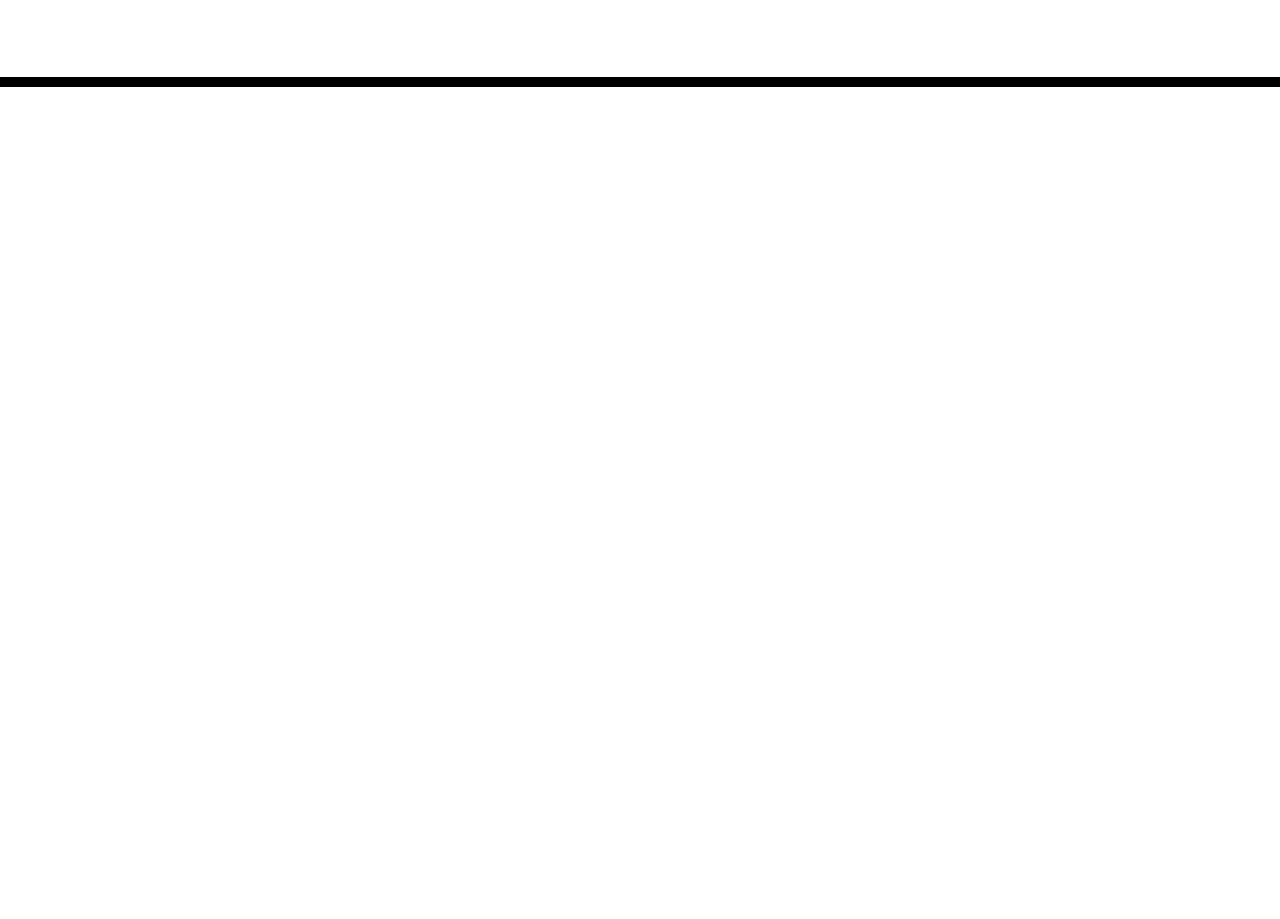
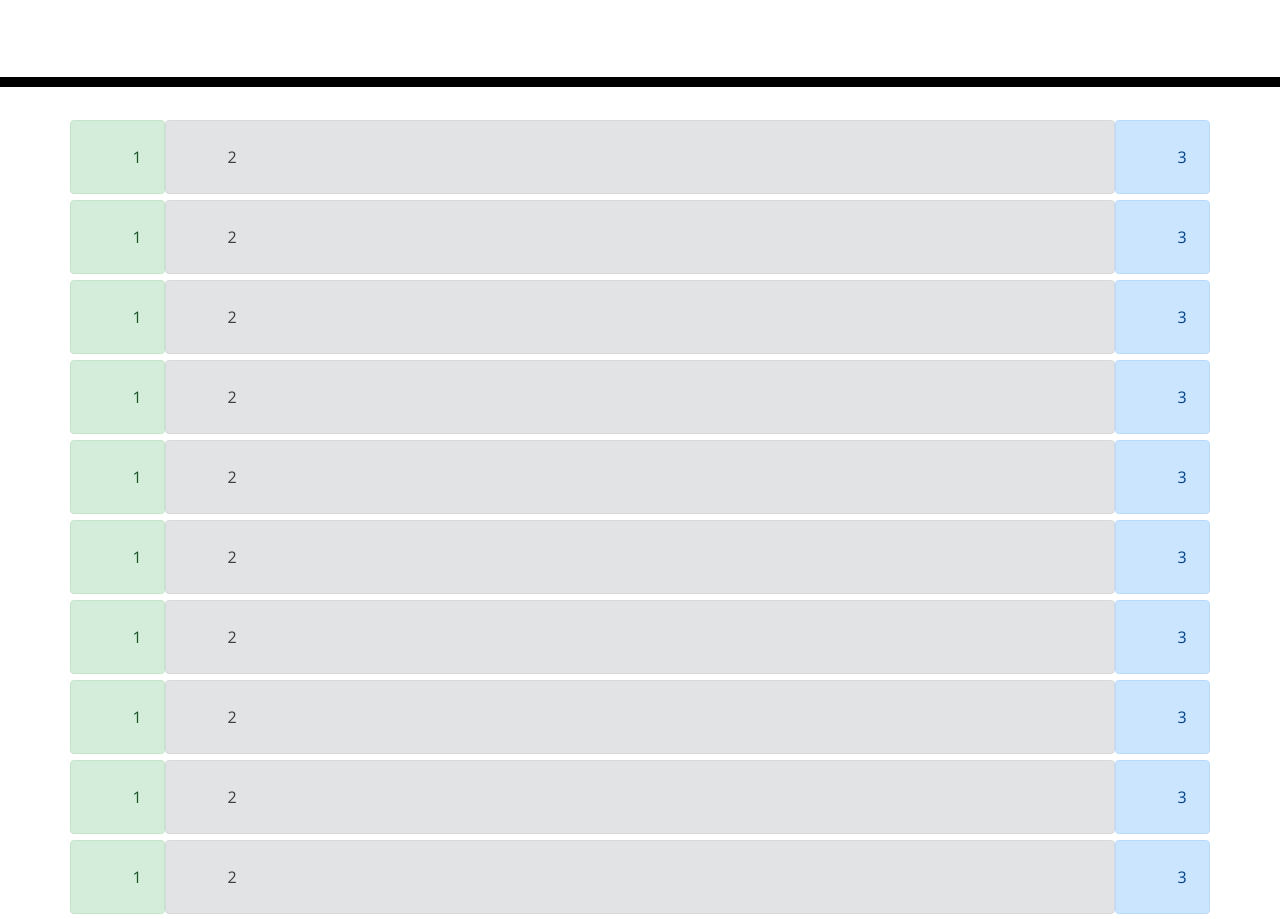
Before and after one commit to Andrew-Byrd49/work-day, a plain HTML site: page index.html in a window 1280 px wide. Shown: the part 181-1100 px from the top of the page. Before the commit the page ends 800 px from the top, so only its background shows below. Drawn offline with nearby package versions, Linux system fonts and the light colour scheme; files that its build step writes are made by us from their sources.

Commit message:
added hours to html and started js

```diff
--- a/index.html
+++ b/index.html
@@ -24,12 +24,125 @@
 
   <body>
     <header class="jumbotron">
-      <h1 class="display-3">Work Day Scheduler</h1>
-      <p class="lead">A simple calendar app for scheduling your work day</p>
-      <p id="currentDay" class="lead"></p>
+      <div class="container">
+        <h1 class="display-3">Work Day Scheduler</h1>
+        <p class="lead">A simple calendar app for scheduling your work day</p>
+        <p id="currentDay" class="lead"></p>
+      </div>
     </header>
     <div class="container">
       <!-- Timeblocks go here -->
+      <div class="row">
+        <div class="col alert alert-success">
+          1
+        </div>
+        <div class="col-10 alert alert-secondary">
+          2
+        </div>
+        <div class="col alert alert-primary">
+          3
+        </div>
+      </div>
+      <div class="row">
+        <div class="col alert alert-success">
+          1
+        </div>
+        <div class="col-10 alert alert-secondary">
+          2
+        </div>
+        <div class="col alert alert-primary">
+          3
+        </div>
+      </div>
+      <div class="row">
+        <div class="col alert alert-success">
+          1
+        </div>
+        <div class="col-10 alert alert-secondary">
+          2
+        </div>
+        <div class="col alert alert-primary">
+          3
+        </div>
+      </div>
+      <div class="row">
+        <div class="col alert alert-success">
+          1
+        </div>
+        <div class="col-10 alert alert-secondary">
+          2
+        </div>
+        <div class="col alert alert-primary">
+          3
+        </div>
+      </div>
+      <div class="row">
+        <div class="col alert alert-success">
+          1
+        </div>
+        <div class="col-10 alert alert-secondary">
+          2
+        </div>
+        <div class="col alert alert-primary">
+          3
+        </div>
+      </div>
+      <div class="row">
+        <div class="col alert alert-success">
+          1
+        </div>
+        <div class="col-10 alert alert-secondary">
+          2
+        </div>
+        <div class="col alert alert-primary">
+          3
+        </div>
+      </div>
+      <div class="row">
+        <div class="col alert alert-success">
+          1
+        </div>
+        <div class="col-10 alert alert-secondary">
+          2
+        </div>
+        <div class="col alert alert-primary">
+          3
+        </div>
+      </div>
+      <div class="row">
+        <div class="col alert alert-success">
+          1
+        </div>
+        <div class="col-10 alert alert-secondary">
+          2
+        </div>
+        <div class="col alert alert-primary">
+          3
+        </div>
+      </div>
+      <div class="row">
+        <div class="col alert alert-success">
+          1
+        </div>
+        <div class="col-10 alert alert-secondary">
+          2
+        </div>
+        <div class="col alert alert-primary">
+          3
+        </div>
+      </div>
+      <div class="row">
+        <div class="col alert alert-success">
+          1
+        </div>
+        <div class="col-10 alert alert-secondary">
+          2
+        </div>
+        <div class="col alert alert-primary">
+          3
+        </div>
+      </div>
+
     </div>
 
     <script src="https://code.jquery.com/jquery-3.4.1.min.js"></script>
```
